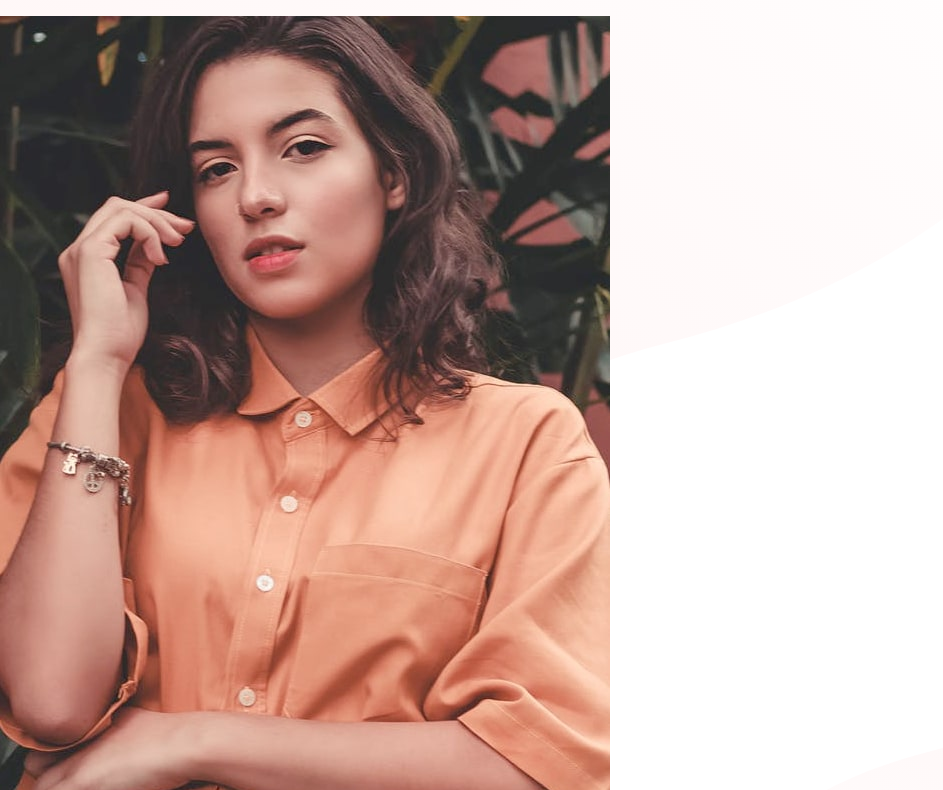
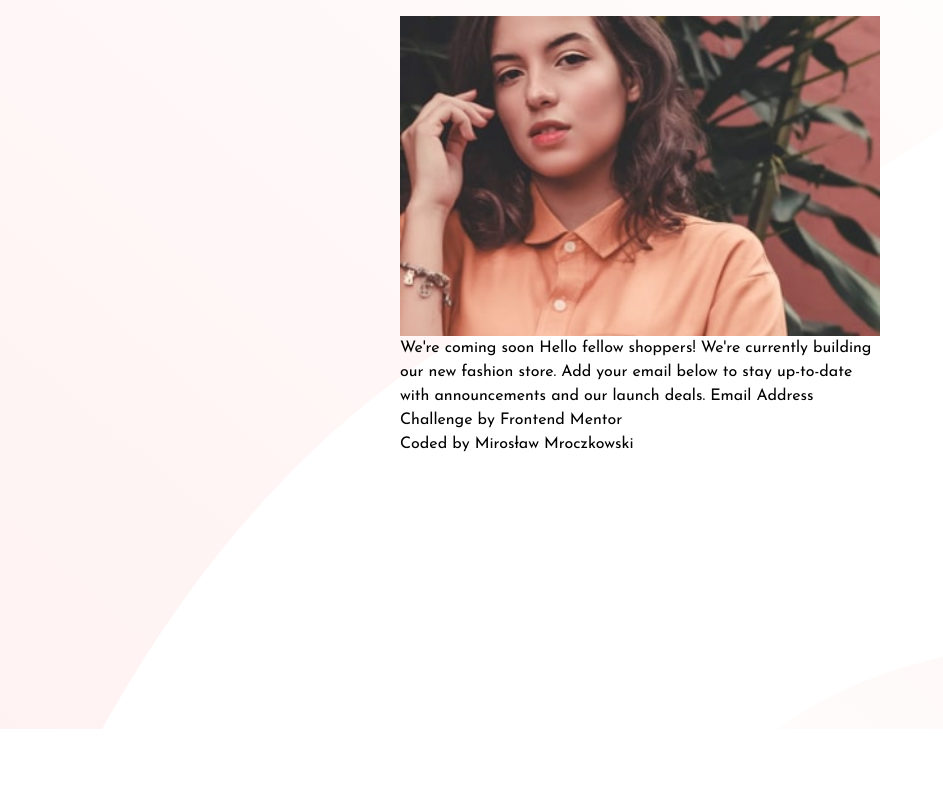
Before and after one commit to FrontEndMentor-MyChallanges/n_base-apparel-coming-soon, a website: page index.html in a window 1280 px wide. Shown: the part 71-861 px from the top of the page, without its empty margins (0-943 px from the left). After the commit the page ends 800 px from the top, so only its background shows below. Drawn offline with Linux system fonts and the light colour scheme.

Commit message:
Grid - mobile

```diff
--- a/index.html
+++ b/index.html
@@ -18,16 +18,16 @@
 </head>
 
 <body
-  class="bg-custom-linear-white lg:bg-pattern-desktop lg:bg-center lg:bg-no-repeat lg:bg-cover font-josefin w-full h-full min-h-screen text-base">
-  <div class="wrapper w-full h-full">
-    <header class="h-auto">
+  class="bg-custom-linear-white lg:bg-pattern-desktop lg:bg-center lg:bg-no-repeat lg:bg-cover font-josefin grid w-full h-full min-h-screen grid-cols-1 text-base">
+  <div class="wrapper max-w-[480px] w-full h-full justify-self-center">
+    <header class="w-full h-auto">
       <div class="logo flex items-center w-full px-10 py-8">
         <img src="./images/logo.svg" alt="company logo" class="w-[110px]">
       </div>
       <!-- To make images changing depending on screen size, has to use picture tag and change classes only in img tag -->
       <picture>
-        <source media="(min-width: 640px)" srcset="./images/hero-desktop.jpg">
-        <img src="./images/hero-mobile.jpg" alt="" class="sm:w-auto sm:h-full w-full h-full">
+        <!-- <source media="(min-width: 640px)" srcset="./images/hero-desktop.jpg"> -->
+        <img src="./images/hero-mobile.jpg" alt="" class="w-full h-full">
       </picture>
     </header>
     We're coming soon
```
Also changed, not shown: dist/style.css.
